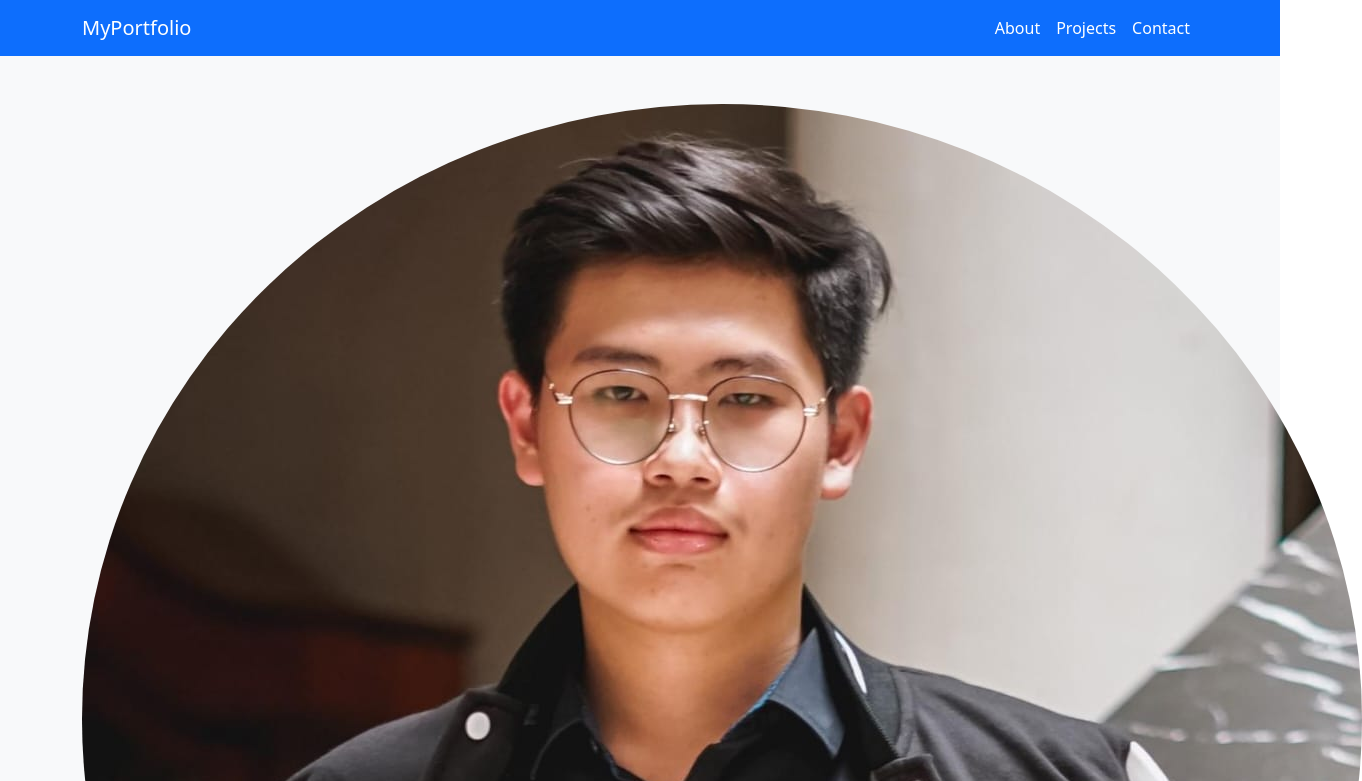
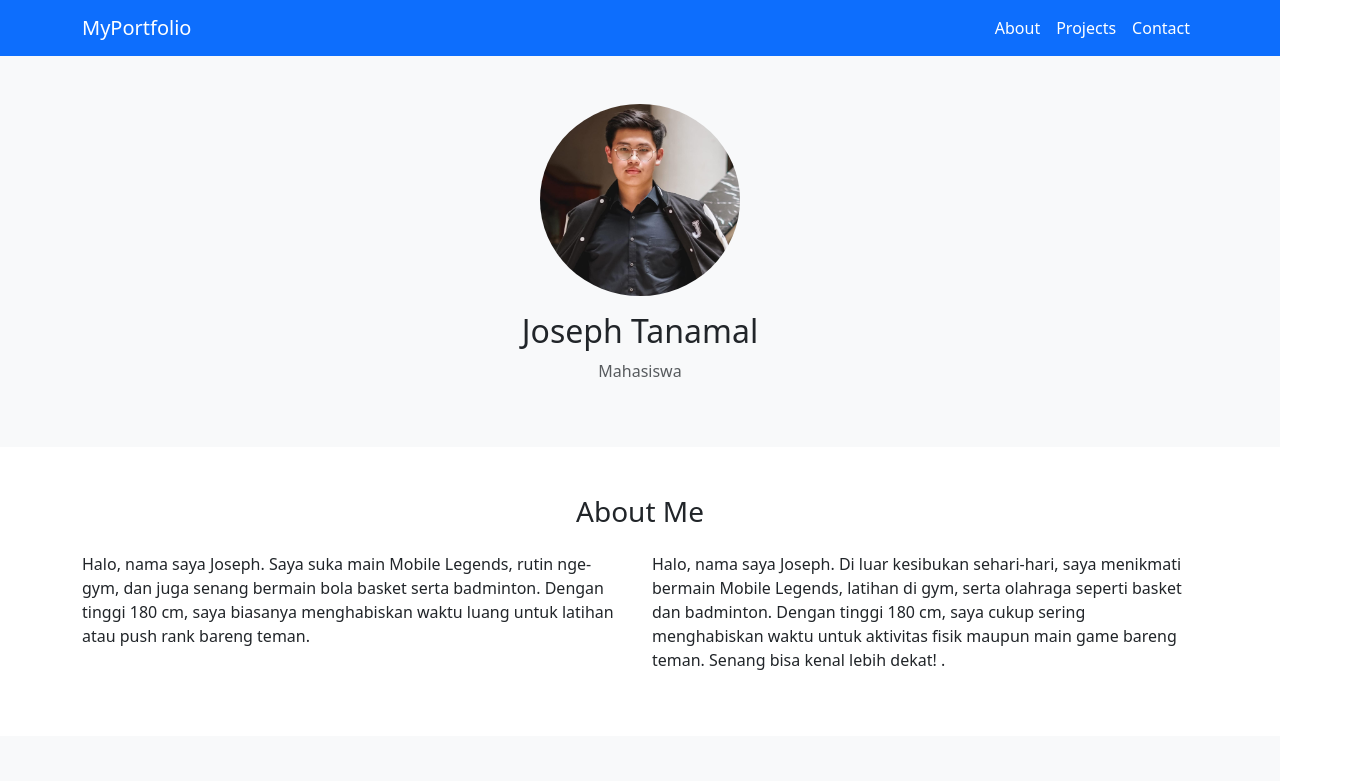
Before and after one commit to Jrtrz/TUGAS-DTW-SESI-15, a plain HTML site: page index.html in a window 1280 px wide. Shown: the top 781 px of the page, 1362 px wide, since content can reach past the window. Drawn offline with nearby package versions, Linux system fonts and the light colour scheme.

Commit message:
Update index.html

```diff
--- a/index.html
+++ b/index.html
@@ -31,7 +31,7 @@
 <!-- Hero Section -->
 <section class="py-5 text-center bg-light">
     <div class="container">
-        <img src="foto.jpg" class="rounded-circle mb-3" alt="Profile">
+        <img src="foto.jpg" width="200" class="rounded-circle mb-3" alt="Profile">
         <h2>Joseph Tanamal</h2>
         <p class="text-muted">Mahasiswa</p>
     </div>
@@ -129,4 +129,5 @@
 <!-- JS -->
 <script src="https://cdn.jsdelivr.net/npm/bootstrap@5.3.2/dist/js/bootstrap.bundle.min.js"></script>
 </body>
+
 </html>
```
